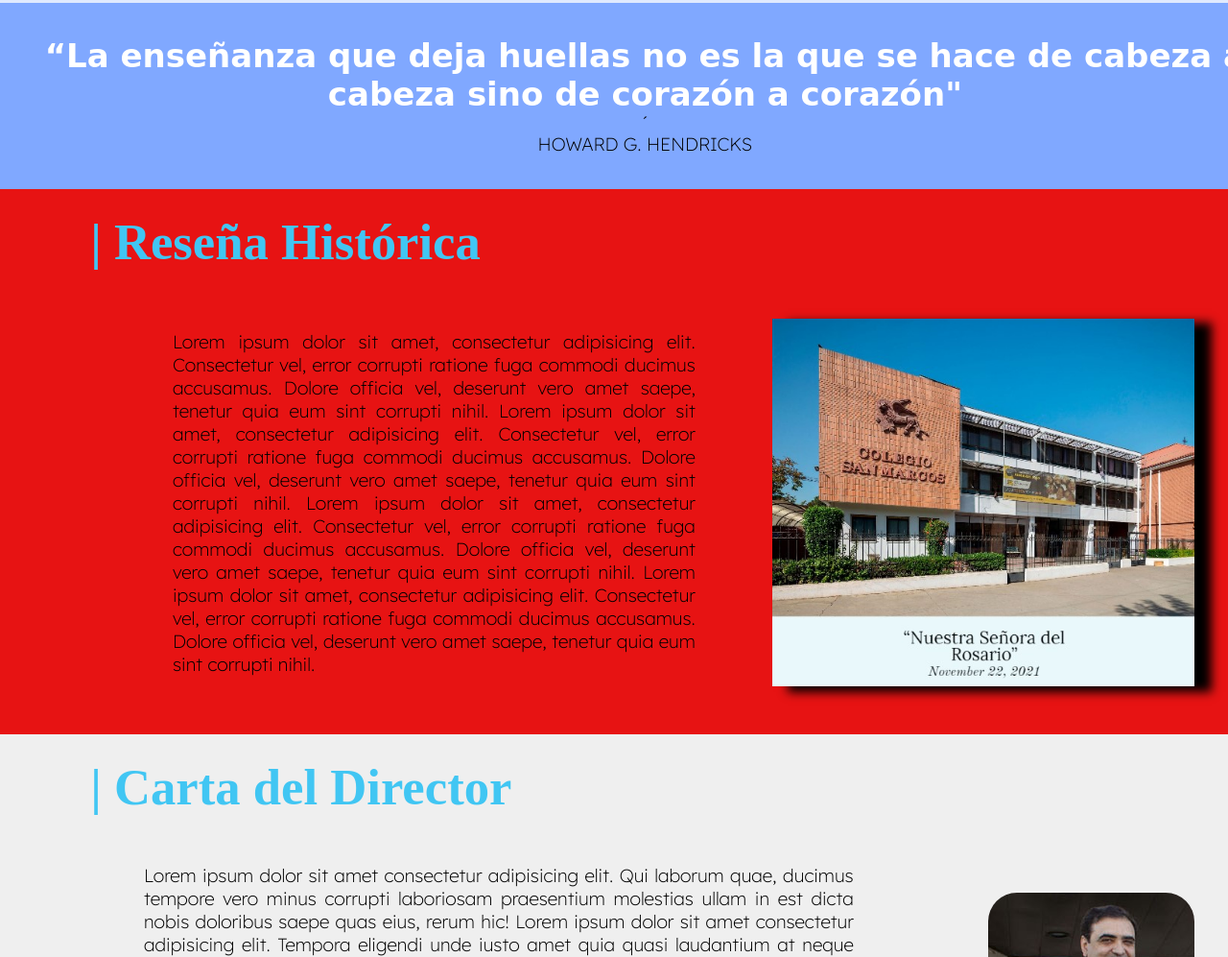
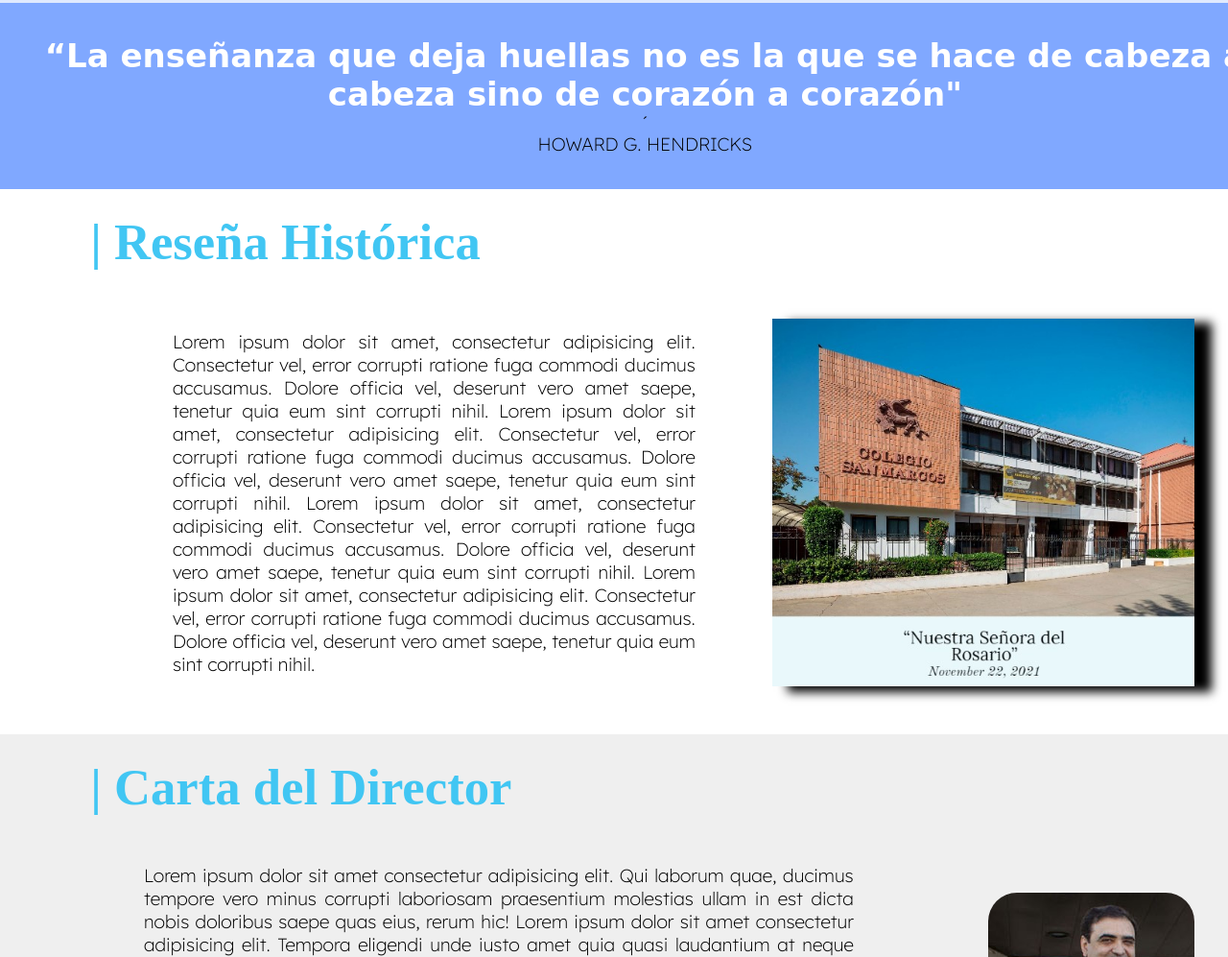
Before and after one commit to ChristianChumpitazAcuna/test, a website: page index.html in a window 1280 px wide. Shown: the part 1272-2269 px from the top of the page at 96% size. Drawn offline with nearby package versions, Linux system fonts and the light colour scheme; a web font is replaced by a local one.

Commit message:
modified:   css/style.css

```diff
--- a/css/style.css
+++ b/css/style.css
@@ -304,7 +304,7 @@ main {
 
 /*-----------------------------------------------*/
 #Reseña_Historica{
-  background-color: rgb(231, 19, 19);
+  background-color: rgb(255, 255, 255);
 }
 /*Div Reseña*/
 .container-reseña-img {
```
